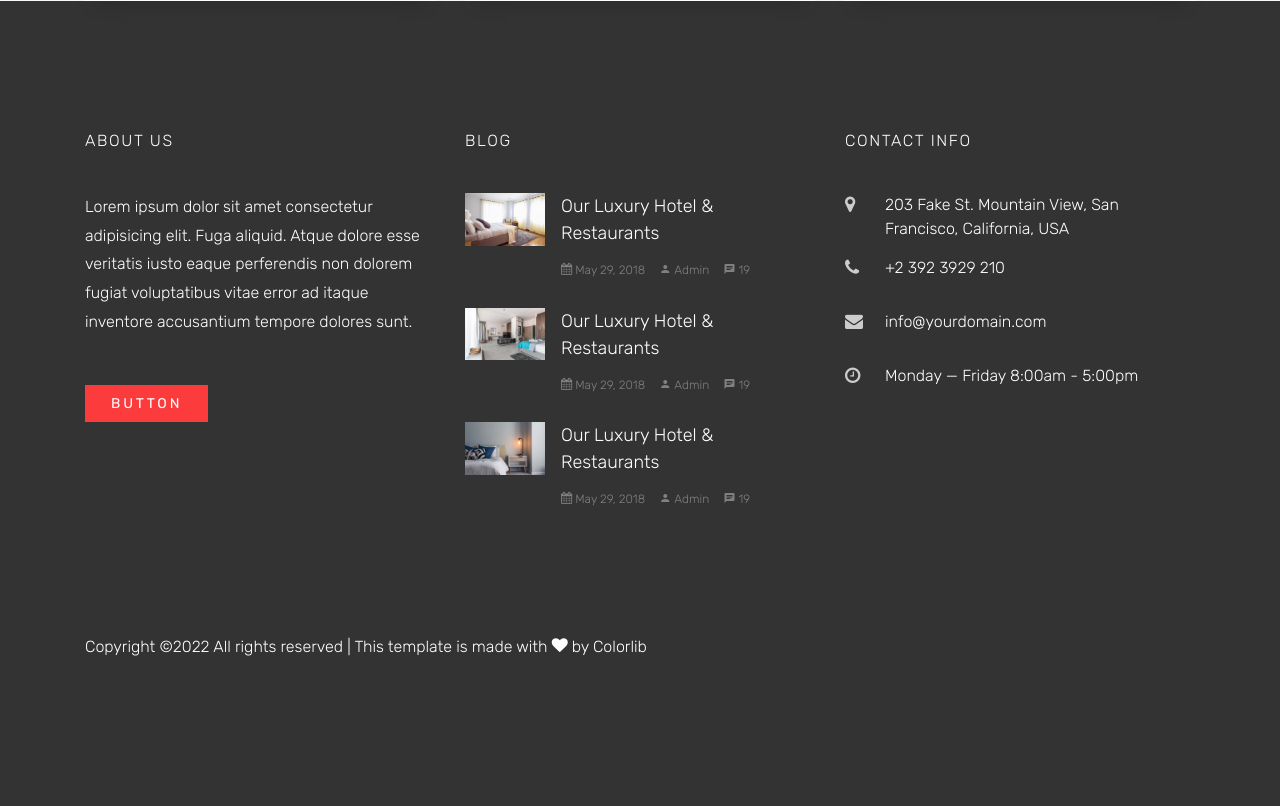
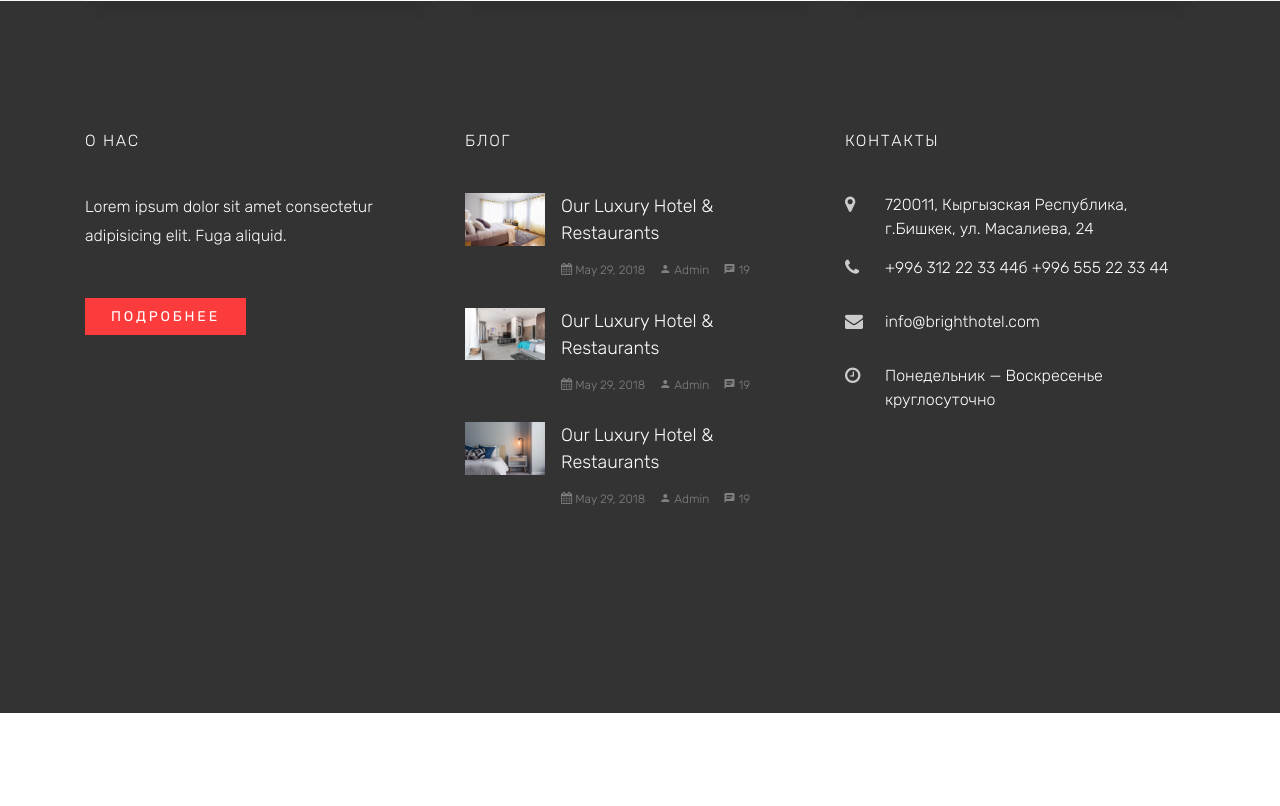
Before and after one commit to Geniuss87/brighthotel, a Django app: page / in a window 1280 px wide. Shown: the part 4708-5514 px from the top of the page. After the commit the page ends 5421 px from the top, so only its background shows below. Run offline with Django 4.2, Linux system fonts and the light colour scheme; some libraries are stand-ins or nearby versions; some web fonts are replaced.

Commit message:
created msg form and done contuct us, changed base

```diff
--- a/rooms/models.py
+++ b/rooms/models.py
@@ -27,3 +27,6 @@ class Message(models.Model):
     email = models.CharField(max_length=50)
     subject = models.CharField(max_length=50)
     msg = models.TextField()
+
+    def __str__(self):
+        return f'{self.subject}'
--- a/rooms/urls.py
+++ b/rooms/urls.py
@@ -7,7 +7,7 @@ urlpatterns = [
     path('room_single/<int:pk>/', views.RoomSingleView.as_view(), name='room_single'),
     path('services/', views.ServicesView.as_view(), name='services'),
     path('about/', views.AboutView.as_view(), name='about'),
-    path('contact/', views.ContactView.as_view(), name='contact'),
+    path('contact/', views.send_msg, name='contact'),
 
 
 ]
--- a/rooms/views.py
+++ b/rooms/views.py
@@ -1,5 +1,7 @@
+from django.shortcuts import redirect, render
 from django.views import generic
 
+from rooms.forms import MessageForm
 from rooms.models import Room, Message
 
 
@@ -31,7 +33,19 @@ class AboutView(generic.TemplateView):
     template_name = "about.html"
 
 
-class ContactView(generic.CreateView):
-    model = Message
-    template_name = "contact.html"
-    context_object_name = "message"
+# class ContactView(generic.CreateView):
+#     model = Message
+#     template_name = "contact.html"
+#     context_object_name = "message"
+
+
+def send_msg(request):
+    form = MessageForm(request.POST or None)
+    if form.is_valid():
+        data = form.cleaned_data
+        Message.objects.create(name=data.get("name"),
+                               email=data.get("email"),
+                               subject=data.get("subject"),
+                               msg=data.get("msg"))
+        return redirect("index")
+    return render(request, "contact.html", locals())
--- a/templates/base.html
+++ b/templates/base.html
@@ -52,12 +52,12 @@
     <div class="container">
       <div class="row mb-5">
         <div class="col-md-6 col-lg-4">
-          <h3 class="heading-section">About Us</h3>
-          <p class="mb-5">Lorem ipsum dolor sit amet consectetur adipisicing elit. Fuga aliquid. Atque dolore esse veritatis iusto eaque perferendis non dolorem fugiat voluptatibus vitae error ad itaque inventore accusantium tempore dolores sunt.</p>
-          <p><a href="#" class="btn btn-primary px-4">Button</a></p>
+          <h3 class="heading-section">О нас</h3>
+          <p class="mb-5">Lorem ipsum dolor sit amet consectetur adipisicing elit. Fuga aliquid.</p>
+          <p><a href="#" class="btn btn-primary px-4">Подробнее</a></p>
         </div>
         <div class="col-md-6 col-lg-4">
-          <h3 class="heading-section">Blog</h3>
+          <h3 class="heading-section">Блог</h3>
           <div class="block-21 d-flex mb-4">
             <figure class="mr-3">
               <img src="{% static 'images/img_1.jpg' %}" alt="" class="img-fluid">
@@ -102,26 +102,17 @@
         </div>
         <div class="col-md-6 col-lg-4">
           <div class="block-23">
-            <h3 class="heading-section">Contact Info</h3>
+            <h3 class="heading-section">Контакты</h3>
               <ul>
-                <li><span class="icon icon-map-marker"></span><span class="text">203 Fake St. Mountain View, San Francisco, California, USA</span></li>
-                <li><a href="#"><span class="icon icon-phone"></span><span class="text">+2 392 3929 210</span></a></li>
-                <li><a href="#"><span class="icon icon-envelope"></span><span class="text">info@yourdomain.com</span></a></li>
-                <li><span class="icon icon-clock-o"></span><span class="text">Monday &mdash; Friday 8:00am - 5:00pm</span></li>
+                <li><span class="icon icon-map-marker"></span><span class="text">720011, Кыргызская Республика, г.Бишкек, ул. Масалиева, 24</span></li>
+                <li><a href="#"><span class="icon icon-phone"></span><span class="text">+996 312 22 33 44б +996 555 22 33 44</span></a></li>
+                <li><a href="#"><span class="icon icon-envelope"></span><span class="text">info@brighthotel.com</span></a></li>
+                <li><span class="icon icon-clock-o"></span><span class="text">Понедельник &mdash; Воскресенье круглосуточно</span></li>
               </ul>
             </div>
         </div>
 
 
-      </div>
-      <div class="row pt-5">
-        <div class="col-md-12 text-left">
-          <p>
-            <!-- Link back to Colorlib can't be removed. Template is licensed under CC BY 3.0. -->
-            Copyright &copy;<script>document.write(new Date().getFullYear());</script> All rights reserved | This template is made with <i class="icon-heart" aria-hidden="true"></i> by <a href="https://colorlib.com" target="_blank" class="text-primary">Colorlib</a>
-            <!-- Link back to Colorlib can't be removed. Template is licensed under CC BY 3.0. -->
-          </p>
-        </div>
       </div>
     </div>
   </footer>
```
Also changed, not shown: rooms/forms.py (added, +8 -0 lines), templates/contact.html (+11 -76 lines).
